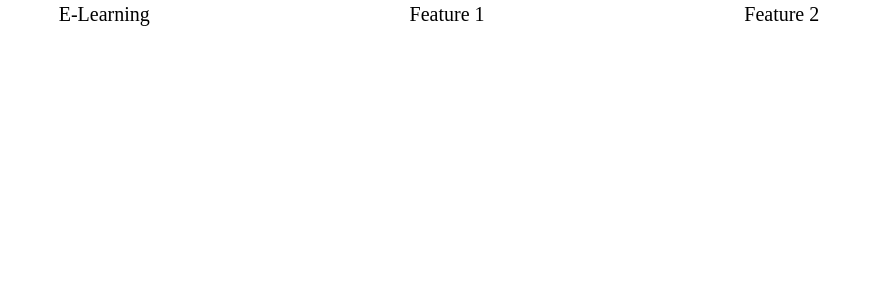
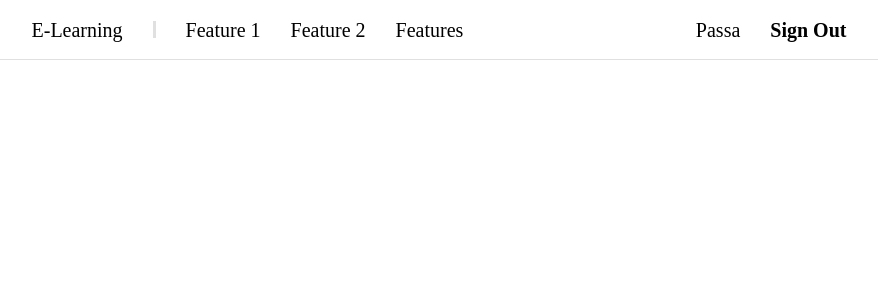
Before and after one commit to NasmeenI/E-COURSE-PLATFORM, a React (Create React App) app in the folder frontend/: page / in a window 1280 px wide. Shown: the top 300 px of the page, without its empty margins (201-1079 px from the left). Built offline with nearby package versions, Linux system fonts and the light colour scheme.

Commit message:
edit header

```diff
--- a/frontend/src/components/header/Header.js
+++ b/frontend/src/components/header/Header.js
@@ -1,9 +1,18 @@
 export default function Header() {
   return (
-    <header className="fixed top-0 flex flex-row justify-evenly items-center w-full">
-      <span className="text-xl font-primary">E-Learning</span>
-      <span className="text-xl font-secondary">Feature 1</span>
-      <span className="text-xl font-secondary">Feature 2</span>
+    <header className="fixed flex flex-row justify-evenly items-center w-full h-[60px] border-b-[1px] border-[#E0E0E0]">
+      <div className="flex flex-row items-center h-full">
+        <span className="text-xl font-primary">E-Learning</span>
+        <div className="w-[3px] h-[30%] bg-[#E0E0E0] ml-[30px]"></div>
+        <span className="text-xl font-secondary ml-[30px]">Feature 1</span>
+        <span className="text-xl font-secondary ml-[30px]">Feature 2</span>
+        <span className="text-xl font-secondary ml-[30px]">Features</span>
+      </div>
+      <div className="flex flex-row items-center h-full">
+        <span className="text-xl font-secondary">Passa</span>
+        <span className="text-xl font-secondary ml-[30px] font-extrabold">Sign Out</span>
+      </div>
+
     </header>
   );
 }
```
